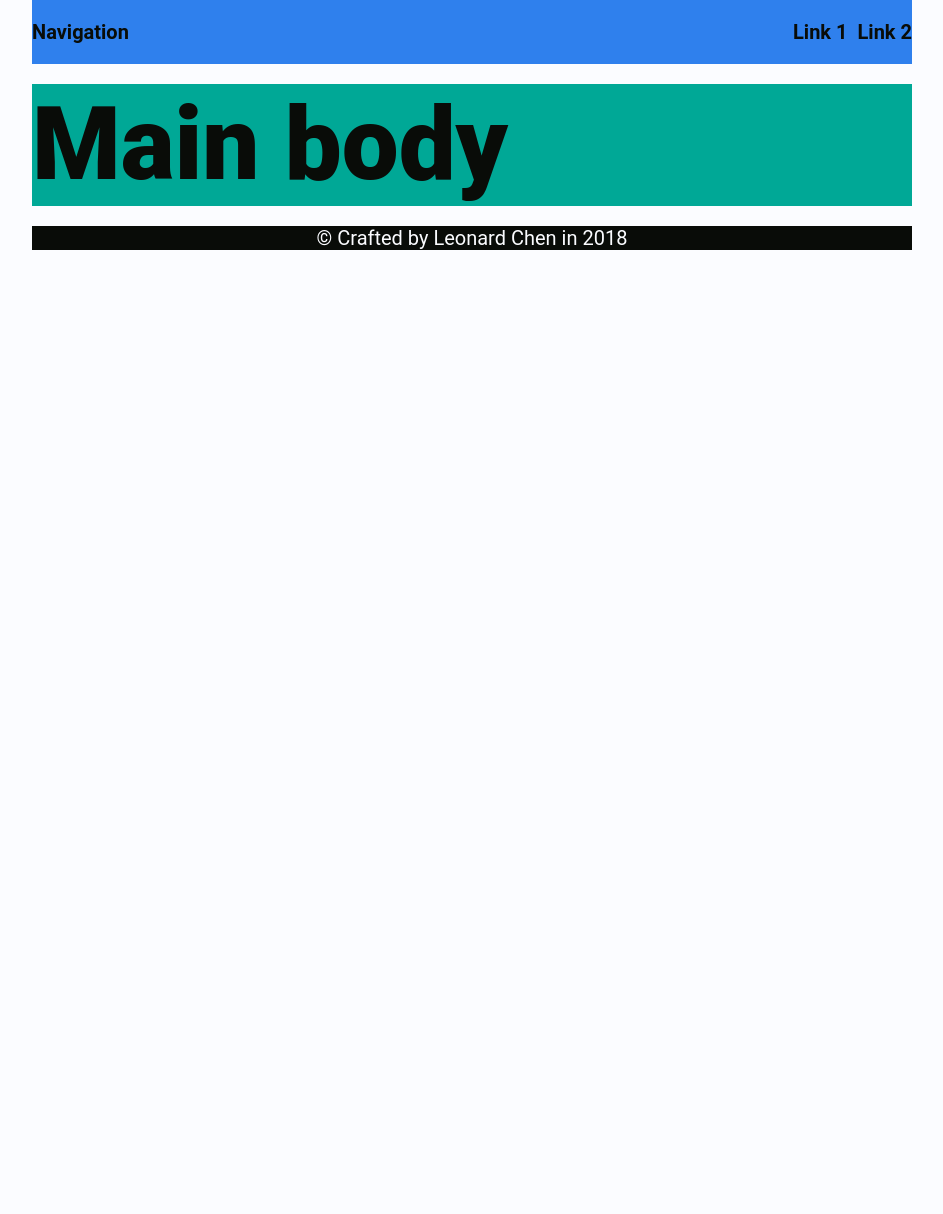
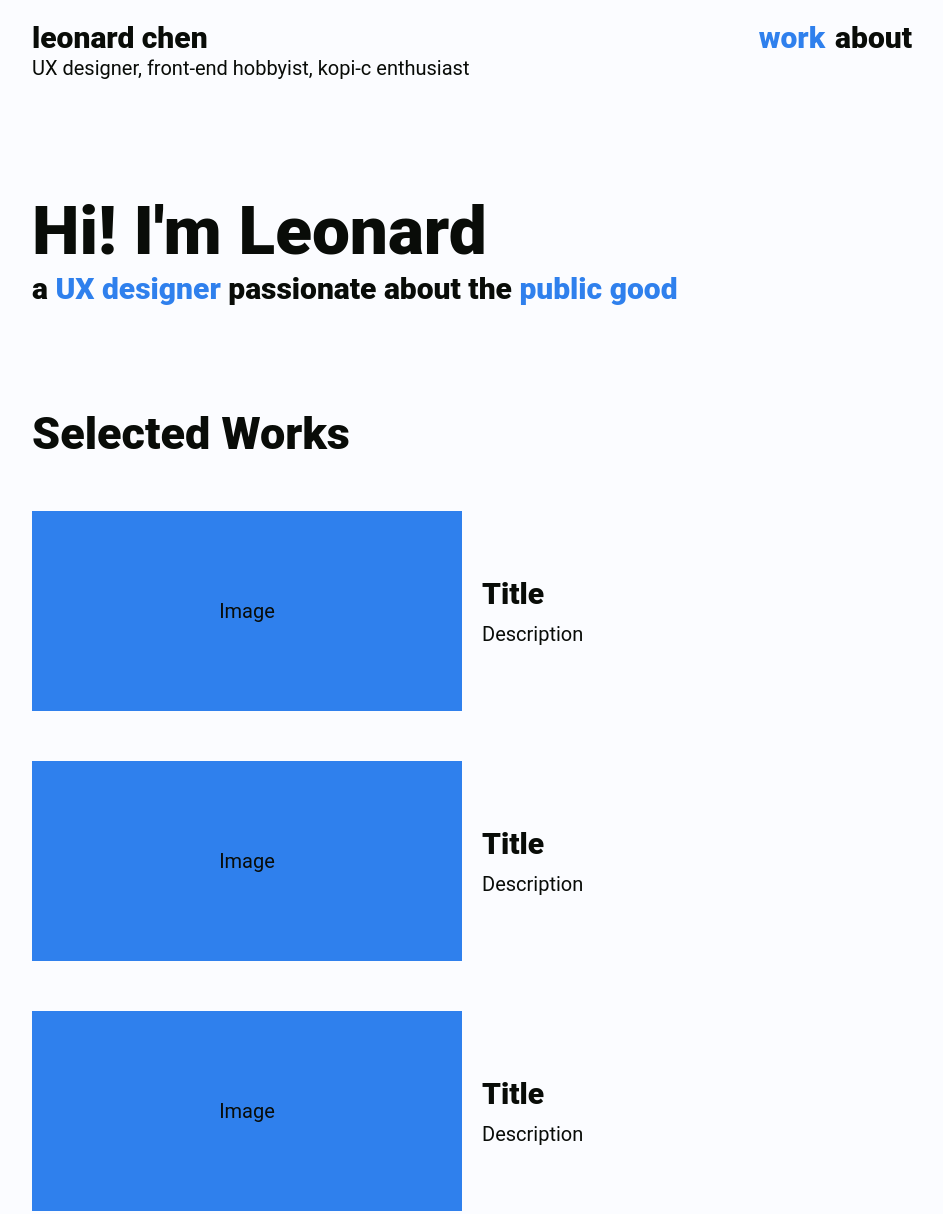
Before and after one commit to lenerdchen/lenerdchen.github.io, a website: page index.html in a window 1280 px wide. Shown: the top 1214 px of the page, without its empty margins (168-1111 px from the left). Before the commit the page ends 800 px from the top, so only its background shows below. Drawn offline with Linux system fonts and the light colour scheme; a web font is replaced by a local one.

Commit message:
rebuilt index in css grid

```diff
--- a/css/style.css
+++ b/css/style.css
@@ -22,13 +22,18 @@ html {
     box-sizing: inherit;
 }
 
+*:focus {
+    outline: 3px dashed var(--primary);
+    outline-offset: 5px;
+}
+
 body {
     margin: 0 200px 0 200px;
 }
 
-@media (max-width: 1000px) {
+@media (max-width: 1200px) {
     body {
-        margin: 0 50px 0 50px;
+        margin: 0 100px 0 100px;
     }
 }
 
@@ -74,7 +79,7 @@ h4 {
     font-size: 1.5em;
 }
 
-@media (max-width: 1000px) {
+@media (max-width: 1200px) {
     html {
         font-size: 1.125em;
     }
@@ -97,17 +102,14 @@ h4 {
 /* grid */
 .wrapper {
     display: grid;
-    grid-template-rows: auto 1fr auto;
     grid-gap: 20px;
 }
 
 /* navigation header */
 header {
-    background: var(--primary);
-    padding: 20px 0 20px 0;
+    padding: 20px 0;
     display: grid;
-    grid-template-columns: 1fr auto;
-    grid-template-areas: "title links";
+    grid-template-columns: minmax(200px, 1fr) minmax(auto, 250px);
 }
 
 header a {
@@ -115,10 +117,18 @@ header a {
     text-decoration: none;
 }
 
-header a:focus,
-a:hover {
+header a.header--link-active {
     color: var(--primary);
-    text-decoration: underline;
+    text-decoration: none;
+}
+
+header a:hover {
+    color: var(--primary);
+}
+
+header .links {
+    display: grid;
+    justify-items: end;
 }
 
 .links ul {
@@ -129,19 +139,94 @@ a:hover {
 }
 
 .links ul li {
-    display: flex;
     margin: 0 0 0 10px;
 }
 
 /* main body */
 main {
-    background: var(--secondary);
+    padding: 20px 0;
+    display: grid;
+    grid-gap: 20px;
+}
+
+main .main--title {
+    padding: 50px 20px 50px 0;
+    display: grid;
+    justify-items: self;
+}
+
+main .main--subtitle {
+    padding: 30px 0;
+}
+
+main .items-list {
+    display: grid;
+    grid-gap: 50px;
+    grid-template-columns: repeat(auto-fit, minmax(550px, 1fr));
+    grid-auto-rows: 200px;
+}
+
+@media (max-width: 1200px) {
+    main .items-list {
+        grid-template-columns: repeat(auto-fit, minmax(400px, 1fr));
+    }
+}
+
+@media (max-width: 700px) {
+    main .items-list {
+        grid-template-columns: repeat(auto-fit, minmax(320px, 1fr));
+    }
+}
+
+main a.item--link {
+    color: var(--black);
+    text-decoration: none;
+}
+
+main a.item--link:hover {
+    color: var(--primary);
+}
+
+main .items-list .item {
+    display: grid;
+    grid-gap: 20px;
+    grid-template-columns: 1fr 1fr;
+    align-items: center;
+    height: 100%;
+}
+
+main .items-list .item .item--image {
+    height: 100%;
+    width: 100%;
+    background: var(--primary);
+    display: grid;
+    align-content: center;
+    justify-content: center;
+}
+
+main .items-list .item .item--description {
+    display: grid;
+    grid-gap: 10px;
+    align-content: center;
 }
 
 /* footer */
 footer {
-    background: var(--black);
-    color: var(--white);
+    color: var(--black);
+    padding: 20px 0;
     display: grid;
+    grid-gap: 10px;
+    grid-template-rows: auto auto;
     justify-items: center;
 }
+
+footer #footer-icons {
+    display: grid;
+    grid-gap: 20px;
+    grid-template-columns: 1fr auto auto auto 1fr;
+}
+
+footer img {
+    width: 40px;
+    height: auto;
+}
--- a/index.html
+++ b/index.html
@@ -12,27 +12,108 @@
 <body>
   <div class="wrapper">
 
-    <header>
+    <header role="header">
       <div class="hero">
-        <p>
-          <strong><a href="./index.html">Navigation</a></strong>
-        </p>
+        <h4>
+          <a href="./index.html" aria-label="Navigation Title">leonard chen</a>
+        </h4>
+        <p>UX designer, front-end hobbyist, kopi-c enthusiast</p>
       </div>
       <div class="links">
-        <ul>
-          <li>Link 1</li>
-          <li>Link 2</li>
+        <ul role="navigation" aria-label="menu">
+          <li>
+            <h4>
+              <a href="./index.html" class="header--link-active" aria-label="selected works">work</a>
+            </h4>
+          </li>
+          <li>
+            <h4>
+              <a href="./index.html" aria-label="about me">about</a>
+            </h4>
+          </li>
         </ul>
       </div>
     </header>
 
-    <main>
-      <h1>Main body</h1>
+    <main role="main">
+      <div class="main--title">
+        <h2>Hi! I'm Leonard</h2>
+        <h4>a <span class="body--text-primary">UX designer</span> passionate about the <span class="body--text-primary">public
+            good</span></h4>
+      </div>
+      <h3 class="main--subtitle">Selected Works</h3>
+      <div class="items-list">
+
+        <a href="./index.html" class="item--link">
+          <div class="item">
+            <div class="item--image">
+              <p>
+                Image
+              </p>
+            </div>
+            <div class="item--description">
+              <h4>Title</h4>
+              <p>Description</p>
+            </div>
+          </div>
+        </a>
+
+        <a href="./index.html" class="item--link">
+          <div class="item">
+            <div class="item--image">
+              <p>
+                Image
+              </p>
+            </div>
+            <div class="item--description">
+              <h4>Title</h4>
+              <p>Description</p>
+            </div>
+          </div>
+        </a>
+
+        <a href="./index.html" class="item--link">
+          <div class="item">
+            <div class="item--image">
+              <p>
+                Image
+              </p>
+            </div>
+            <div class="item--description">
+              <h4>Title</h4>
+              <p>Description</p>
+            </div>
+          </div>
+        </a>
+
+        <a href="./index.html" class="item--link">
+          <div class="item">
+            <div class="item--image">
+              <p>
+                Image
+              </p>
+            </div>
+            <div class="item--description">
+              <h4>Title</h4>
+              <p>Description</p>
+            </div>
+          </div>
+        </a>
+
+
+      </div>
     </main>
 
-    <footer>
-      <p>
-        © Crafted by Leonard Chen in 2018
+    <footer role="content-info">
+      <div id="footer-icons">
+        <span></span>
+        <a href="./index.html" aria-label="instagram profile"><img src="./assets/insta.svg" alt="instagram logo" /></a>
+        <a href="./index.html" aria-label="linked in profile"><img src="./assets/linkedin.svg" alt="linked in logo" /></a>
+        <a href="./index.html" aria-label="medium page"><img src="./assets/medium.svg" alt="medium logo" /></a>
+        <span></span>
+      </div>
+      <p id="footer--text" aria-label="copyright information">
+        <strong>Crafted by ### © 2018</strong>
       </p>
     </footer>
 
```
